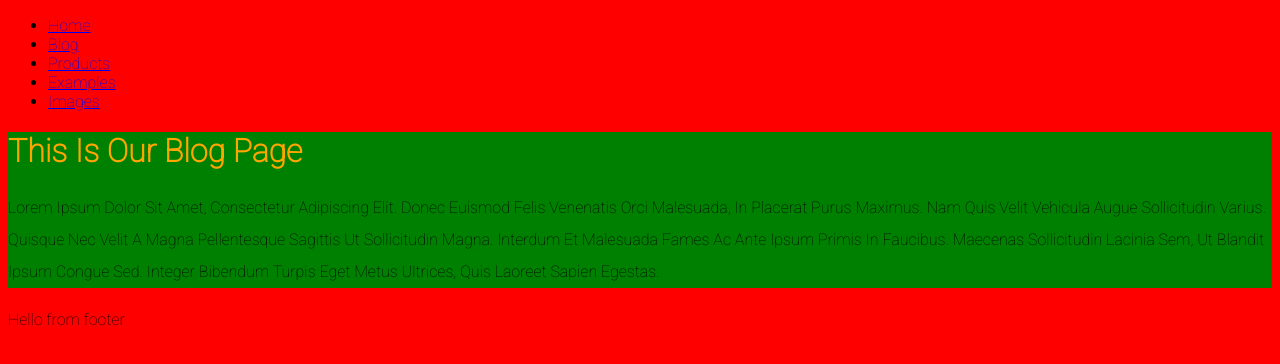
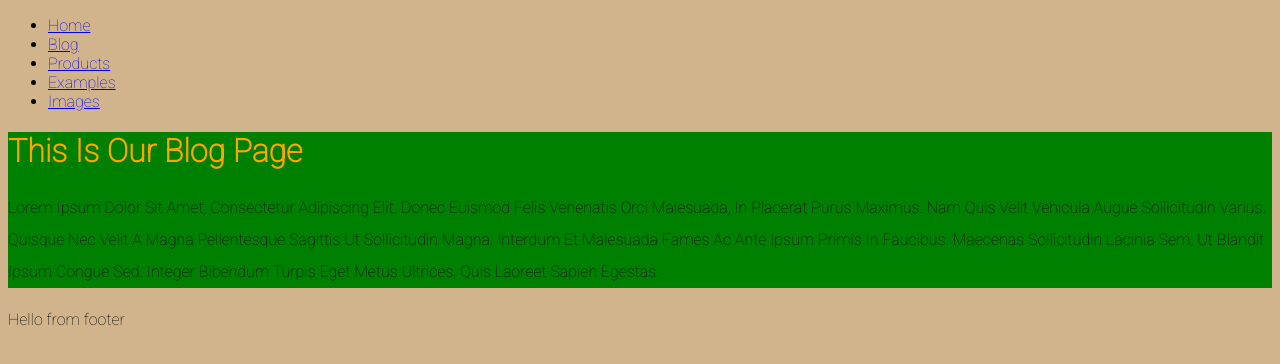
Before and after one commit to driewe/gatsby-tutorial, a Gatsby site: page /blog in a window 1280 px wide. Built offline with nearby package versions, Linux system fonts and the light colour scheme; Gatsby itself is replaced by a stand-in of ours.

```diff
--- a/src/components/layout.css
+++ b/src/components/layout.css
@@ -2,7 +2,7 @@
 
 body {
     font-family: "Roboto", sans-serif;
-    background: red;
+    background: tan;
 }
 
 h1 {
```
